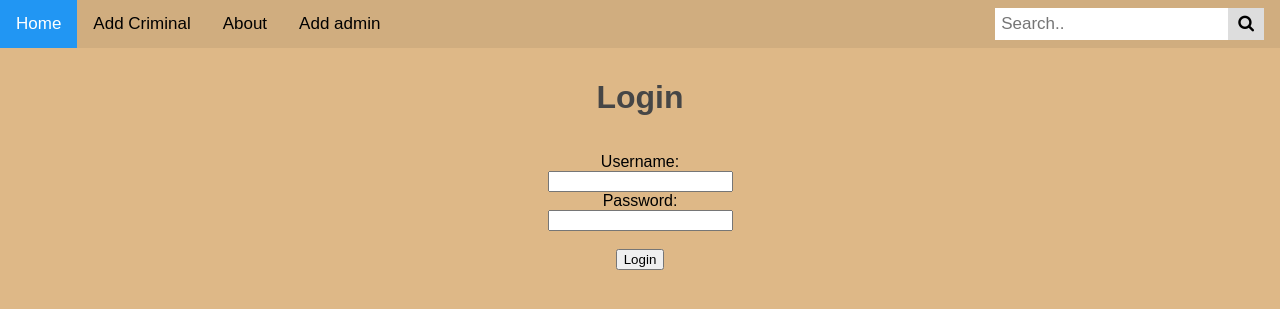
After one commit to dipanshug124/CriminalDatabase, a Flask app: page /login in a window 1280 px wide. The commit adds this page. Shown: the top 309 px of the page. Run offline with Flask 2, Linux system fonts and the light colour scheme.

Commit message:
Add files via upload

```diff
--- a/DBMS_Test/app.py
+++ b/DBMS_Test/app.py
@@ -2,7 +2,7 @@ from os import abort
 from flask import Flask, render_template, abort
 from flask import session, redirect, url_for,request
 from flask_sqlalchemy import SQLAlchemy
-from forms import EditCriminalRecord,AddCriminal
+from forms import EditCriminalRecord,AddCriminal,Login,AddAdmin
 import sqlite3
 app = Flask(__name__)
 app.config['SECRET_KEY'] = 'dfewfew123213rwdsgert34tgfd1234trgf'
@@ -13,20 +13,43 @@ app.config['SQLALCHEMY_DATABASE_URI'] = 'sqlite:///criminals.db'
 
 db = SQLAlchemy(app)
 
+"""Is user Logged in"""
+isLogin=False
+
 """Model for criminal."""
 class Criminal(db.Model):
-    id = db.Column(db.Integer, primary_key=True)
-    photo = db.Column(db.String, unique=True) #name of img
-    fingerprint=db.Column(db.String, unique=True) #name of fingerprintImg
-    Name = db.Column(db.String, unique=True)
-    gender = db.Column(db.String)
-    crime = db.Column(db.String)
-    inJail = db.Column(db.String)
-    country=db.Column(db.String)
+    class Criminal(db.Model):
+        id = db.Column(db.Integer, primary_key=True)
+        caseno = db.Column(db.String, unique=True)
+        photo = db.Column(db.String, unique=True)  # name of img
+        fingerprint = db.Column(db.String, unique=True)  # name of fingerprintImg
+        Name = db.Column(db.String, unique=True)
+        address = db.Column(db.String)
+        gender = db.Column(db.String)
+        crimelocation = db.Column(db.String)
+        prison = db.Column(db.String)
+        courtname = db.Column(db.String)
+        dutypolice = db.Column(db.String)
+        punishment = db.Column(db.String)
+        crime = db.Column(db.String)
+        startdate = db.Column(db.Date)
+        enddate = db.Column(db.Date)
+
+"""Model for Admin"""
+class Admins(db.Model):
+    id=db.Column(db.Integer,primary_key=True)
+    admin = db.Column(db.String,unique=True)
+    #Name = db.Column(db.String);
+    password=db.Column(db.String,unique=True)
 
 db.create_all()
-
-
+superadmin="Police1234"
+superpassword="1234"
+currentadmin=""
+# Police1234 is superadmin
+# adminUser = Admins(admin="Police1234",password="1234")
+# db.session.add(adminUser)
+# db.session.commit()
 # create all criminals
 
 # domanic = Criminal(photo="1p", Name="Domanic", gender="Male", crime="Hacking", inJail ="Yes", country="Germany" )
@@ -55,27 +78,113 @@ db.create_all()
 def homepage():
     # """View function for home page"""
     criminals = Criminal.query.all()
-    return render_template("home.html", criminals = criminals)
+    type=""
+    if isLogin==False:
+        type="Login"
+    else:
+        type="Logout"
+    return render_template("home.html", criminals = criminals,type=type)
 
 #about
 @app.route("/about")
 def aboutpage():
-    return render_template("about.html")
+    type=""
+    if isLogin==False:
+        type="Login"
+    else:
+        type="Logout"
+    return render_template("about.html" ,type=type)
 
 #search
 @app.route('/search')
 def search():
-    s=request.args.get('search')
-    criminals = Criminal.query.filter(Criminal.Name.like('%'+s+'%'))
-    return render_template('home.html',criminals=criminals)
+    s = request.args.get('search')
+    # criminals = Criminal.query.filter(Criminal.Name.like('%' + s + '%'))
+    # criminals += Criminal.query.filter(Criminal.crime.like('%' + s + '%'))
+    # criminals += Criminal.query.filter(Criminal.dutypolice.like('%' + s + '%'))
+    # criminals += Criminal.query.filter(Criminal.courtname.like('%' + s + '%'))
+    # criminals += Criminal.query.filter(Criminal.prison.like('%' + s + '%'))
+    # criminals += Criminal.query.filter(Criminal.gender.like('%' + s + '%'))
+    criminals = Criminal.query.filter(Criminal.caseno.like('%' + s + '%'))
+    # criminals += Criminal.query.filter(Criminal.crimelocation.like('%' + s + '%'))
+    type = ""
+    if isLogin == False:
+        type = "Login"
+    else:
+        type = "Logout"
+    return render_template('home.html',criminals=criminals,type=type)
 
+#login
+@app.route("/login",methods=["POST","GET"])
+def login():
+    global isLogin
+    global currentadmin
+    if isLogin==True:
+        # global isLogin
+        isLogin=False
+        currentadmin=""
+        criminals = Criminal.query.all()
+        return render_template("home.html", criminals=criminals, type="Login")
+    form = Login()
+    if form.validate_on_submit():
+        username_entered = form.admin.data
+        password_entered = form.password.data
+        # check credentials is invalid
+        user_object = Admins.query.filter_by(admin=username_entered).first()
+        if user_object is None:
+            return render_template("login.html",form = form,message="Username or password is incorrect")
+        elif password_entered != user_object.password:
+            return render_template("login.html",form = form,message="Username or password is incorrect")
+        else:
+            print("login sucessfully")
+            # global isLogin
+            isLogin=True
+            currentadmin=username_entered
+            print(currentadmin)
+            criminals = Criminal.query.all()
+
+            return render_template("home.html", criminals=criminals,type="Logout")
+    return render_template("login.html",form = form)
+
+#add admins by super admin
 #add criminal
+@app.route("/newuser",methods=["POST","GET"])
+def newuser():
+    print(currentadmin)
+    if currentadmin==superadmin and isLogin==True:
+        form=AddAdmin()
+        print(currentadmin==superadmin," ", isLogin)
+        if form.validate_on_submit():
+            ad = Admins(admin=form.admin.data, password=form.password.data)
+            db.session.add(ad)
+            try:
+                db.session.commit()
+            except Exception as e:
+                print(e)
+                db.session.rollback()
+                return render_template("newuser.html", form=form, message="username or password already exists", type="Logout")
+            finally:
+                db.session.close()
+            return render_template("newuser.html", message="Criminal Added Successfully", type="Logout")
+
+        return render_template("newuser.html", form=form,message="Enter username and password ", type="Logout")
+    else:
+        return render_template("newuser.html", message="You are not authorized person to add new admin",
+                               type="Logout")
+
 @app.route("/add", methods=["POST", "GET"])
 def addpage():
+    if isLogin==False:
+        #return render_template("login.html", message="You first Should Login")
+        return redirect(url_for('login'))
     form = AddCriminal()
     if form.validate_on_submit():
-        criminals = Criminal(photo=form.img.data.filename, fingerprint=form.fingerprintImg.data.filename,  Name=form.Name.data, gender=form.gender.data, crime=form.crime.data, inJail=form.inJail.data, country=form.country.data)
-        #form.img.data.read() ->will give use raw data blob ;)
+        criminals = Criminal(photo=form.img.data.filename, fingerprint=form.fingerprintImg.data.filename,
+                             Name=form.Name.data, gender=form.gender.data, crime=form.crime.data,
+                             caseno=form.caseno.data, address=form.address.data, crimelocation=form.crimelocation.data,
+                             prison=form.prison.data, courtname=form.courtname.data, dutypolice=form.dutypolice.data,
+                             punishment=form.punishment.data, startdate=form.startdate.data, enddate=form.enddate.data)
+        # form.img.data.read() ->will give use raw data blob ;)
         db.session.add(criminals)
         print(form.img.data.filename)
         # print("File:{}".format(form.img.data.read()))
@@ -84,34 +193,44 @@ def addpage():
         except Exception as e:
             print(e)
             db.session.rollback()
-            return render_template("add.html",form=form, message="Criminal already exists!")
+            return render_template("add.html",form=form, message="Criminal already exists!",type="Logout")
         finally:
             db.session.close()
-        return render_template("add.html",message="Criminal Added Successfully")
-    return render_template("add.html",form = form)
+        return render_template("add.html",message="Criminal Added Successfully",type="Logout")
+    return render_template("add.html",form = form,type="Logout")
 
 @app.route("/details/<int:criminal_id>", methods=["POST", "GET"])
 def criminal_details(criminal_id):
     """View function for Showing Details of Each Pet."""
+    if isLogin==False:
+        return redirect(url_for('login'))
     #criminal = next((criminal for criminal in criminals if criminal["id"] == criminal_id), None)
     criminal = Criminal.query.get(criminal_id)
+
     form = EditCriminalRecord()
     if criminal is None:
         abort(404, description="No Criminal was Found with the given ID")
     if form.validate_on_submit():
-        criminal.Name=form.Name.data
-        if(len(form.img.data.filename)>0):
-          criminal.photo=form.img.data.filename
-        criminal.gender=form.gender.data
-        criminal.crime=form.crime.data
-        criminal.inJail=form.inJail.data
-        criminal.country=form.country.data
+        criminal.Name = form.Name.data
+        if (len(form.img.data.filename) > 0):
+            criminal.photo = form.img.data.filename
+        criminal.gender = form.gender.data
+        criminal.crime = form.crime.data
+        criminal.caseno = form.caseno.data
+        criminal.address = form.address.data
+        criminal.crimelocation = form.crimelocation.data
+        criminal.prison = form.prison.data
+        criminal.courtname = form.courtname.data
+        criminal.dutypolice = form.dutypolice.data
+        criminal.punishment = form.punishment.data
+        criminal.startdate = form.startdate.data
+        criminal.enddate = form.enddate.data
         try:
             db.session.commit()
         except Exception as e:
             db.session.rollback()
-            return render_template("details.html",criminal=criminal, form=form, message="A Criminal with name already exists!" )
-    return render_template("details.html", criminal=criminal, form = form)
+            return render_template("details.html",criminal=criminal, form=form, message="A Criminal with name already exists!" ,type="Logout")
+    return render_template("details.html", criminal=criminal, form = form, type="Logout")
 
 @app.route("/delete/<int:criminal_id>")
 def delete_criminal(criminal_id):
--- a/DBMS_Test/forms.py
+++ b/DBMS_Test/forms.py
@@ -1,23 +1,47 @@
 from flask_wtf import FlaskForm
-from wtforms import StringField,FileField, SubmitField
+from wtforms import StringField,FileField, SubmitField, PasswordField,DateField
 from wtforms.validators import InputRequired
 
 class EditCriminalRecord(FlaskForm):
-    Name = StringField("Criminal's Name", validators = [InputRequired()])
-    gender = StringField("Criminal's Gender", validators = [InputRequired()])
+    Name = StringField("Criminal's Full Name", validators=[InputRequired()])
+    caseno = StringField("Case No", validators=[InputRequired()])
     img = FileField("Criminal's Img")
-    crime = StringField("Criminal's crime", validators = [InputRequired()])
-    inJail = StringField("Criminal's status", validators = [InputRequired()])
-    country = StringField("Criminal's country", validators = [InputRequired()])
+    gender = StringField("Criminal's Gender", validators=[InputRequired()])
+    address = StringField("Criminal's Address", validators=[InputRequired()])
+    crime = StringField("Criminal's crime", validators=[InputRequired()])
+    crimelocation = StringField("Crime Location", validators=[InputRequired()])
+    prison = StringField("Prison Location", validators=[InputRequired()])
+    courtname = StringField("Court Name", validators=[InputRequired()])
+    dutypolice = StringField("Duty Police Name", validators=[InputRequired()])
+    punishment = StringField("Punishment", validators=[InputRequired()])
+    startdate = DateField("Start date of punishment", validators=[InputRequired()])
+    enddate = DateField("End date of punishment", validators=[InputRequired()])
     submit = SubmitField("Edit Criminal")
 
 class AddCriminal(FlaskForm):
-    Name = StringField("Criminal's Name", validators=[InputRequired()])
+    Name = StringField("Criminal's Full Name", validators=[InputRequired()])
     gender = StringField("Criminal's Gender", validators=[InputRequired()])
     # photo = StringField("Criminal's Photo Name",validators=[InputRequired()])
-    img = FileField("Criminal's Img",validators=[InputRequired()])
-    fingerprintImg = FileField("Criminal's Fingerprint",validators=[InputRequired()])
+    img = FileField("Criminal's Img", validators=[InputRequired()])
+    fingerprintImg = FileField("Criminal's Fingerprint", validators=[InputRequired()])
     crime = StringField("Criminal's crime", validators=[InputRequired()])
-    inJail = StringField("Criminal's status", validators=[InputRequired()])
-    country = StringField("Criminal's country", validators=[InputRequired()])
+    caseno = StringField("Criminal's Case_No", validators=[InputRequired()])
+    address = StringField("Criminal's Address", validators=[InputRequired()])
+    crimelocation = StringField("Crime Location", validators=[InputRequired()])
+    prison = StringField("Prison Location", validators=[InputRequired()])
+    courtname = StringField("Court Name", validators=[InputRequired()])
+    dutypolice = StringField("Duty Police", validators=[InputRequired()])
+    punishment = StringField("Punishment", validators=[InputRequired()])
+    startdate = DateField("Start date of punishment", validators=[InputRequired()])
+    enddate = DateField("End date of punishment", validators=[InputRequired()])
     submit = SubmitField("Add Criminal")
+
+class Login(FlaskForm):
+    admin = StringField("Username", validators=[InputRequired()])
+    password = PasswordField("Password",validators=[InputRequired()])
+    submit = SubmitField("Login")
+
+class AddAdmin(FlaskForm):
+    admin = StringField("Username", validators=[InputRequired()])
+    password = PasswordField("Password",validators=[InputRequired()])
+    submit = SubmitField("Add Admin")
--- a/DBMS_Test/templates/about.html
+++ b/DBMS_Test/templates/about.html
@@ -2,7 +2,7 @@
 {% extends "base.html" %}
 
 {% block title %} About {% endblock %}
-
+{% block anchor%} {{type}} {%endblock%}
 {% block heading %}
 <center>About Us</center>
 {% endblock %}
--- a/DBMS_Test/templates/base.html
+++ b/DBMS_Test/templates/base.html
@@ -83,17 +83,12 @@ body {
 </style>
 </head>
 <body>
-<!--<div>-->
-<!--    <ul style="list-style-type: none;float: right;font-size: large;">-->
-<!--        <li style="display:inline-block"><a href="{{ url_for('homepage')}}">Home</a></li>-->
-<!--        <li style="display:inline-block"><a href="{{ url_for('addpage')}}">Add Criminal</a></li>-->
-<!--       <li style="display:inline-block"><a href="{{url_for('aboutpage')}}">About</a></li>-->
-<!--    </ul>-->
-<!--</div>-->
 <div class="topnav">
     <a class="active" href="{{ url_for('homepage')}}">Home</a>
     <a href="{{ url_for('addpage')}}">Add Criminal</a>
     <a href="{{url_for('aboutpage')}}">About</a>
+    <a href="{{url_for('newuser')}}">Add admin</a>
+    <a href="{{url_for('login')}}">{% block anchor %} {% endblock %}</a>
     <div class="search-container">
     <form action="{{ url_for('search')}}" method="GET">
       <input type="text" placeholder="Search.." name="search" id="search" autocomplete="off">
--- /dev/null
+++ b/DBMS_Test/templates/login.html
@@ -0,0 +1,32 @@
+{% extends "base.html" %}
+
+{% block title %}
+Login
+{% endblock %}
+
+{% block heading %}
+<center>
+Login
+</center>
+{% endblock %}
+
+{% block content %}
+<center>
+{% if message %}
+    {{ message }}
+{% endif %}
+
+{% if form %}
+
+<form action="{{url_for('login')}}" method="POST" style="padding:5px;">
+    {{ form.admin.label }}: <br>
+    {{ form.admin }}<br>
+    {{ form.password.label }}: <br>
+    {{ form.password }}<br>
+    {{ form.csrf_token }}
+    <br>
+    {{ form.submit }}
+</form>
+{% endif %}
+</center>
+{% endblock %}
```
Also changed, not shown: DBMS_Test/templates/add.html (+81 -11 lines), DBMS_Test/templates/details.html (+37 -7 lines), DBMS_Test/templates/home.html (+6 -6 lines), DBMS_Test/templates/newuser.html (added, +33 -0 lines), DBMS_Test/criminals.db.
